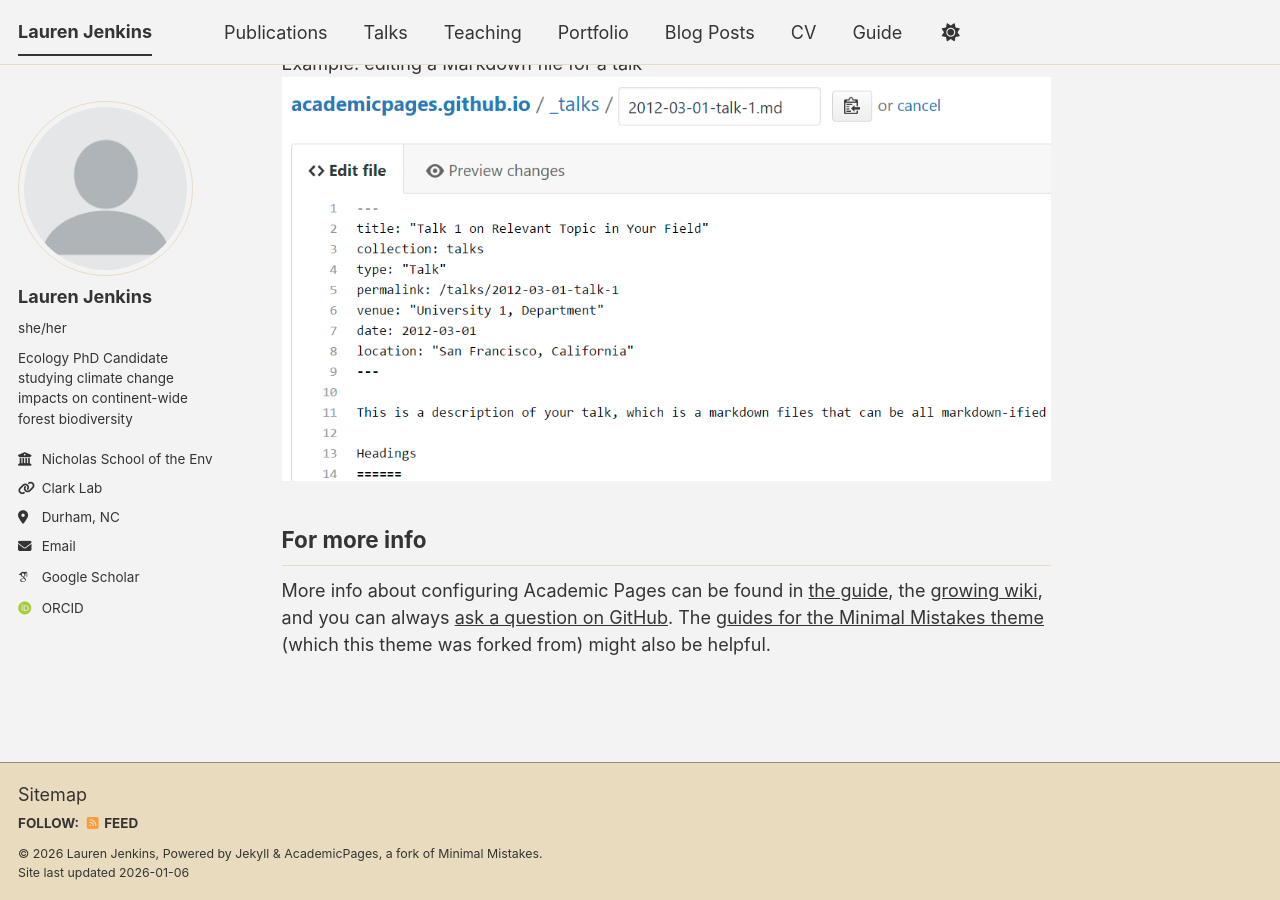
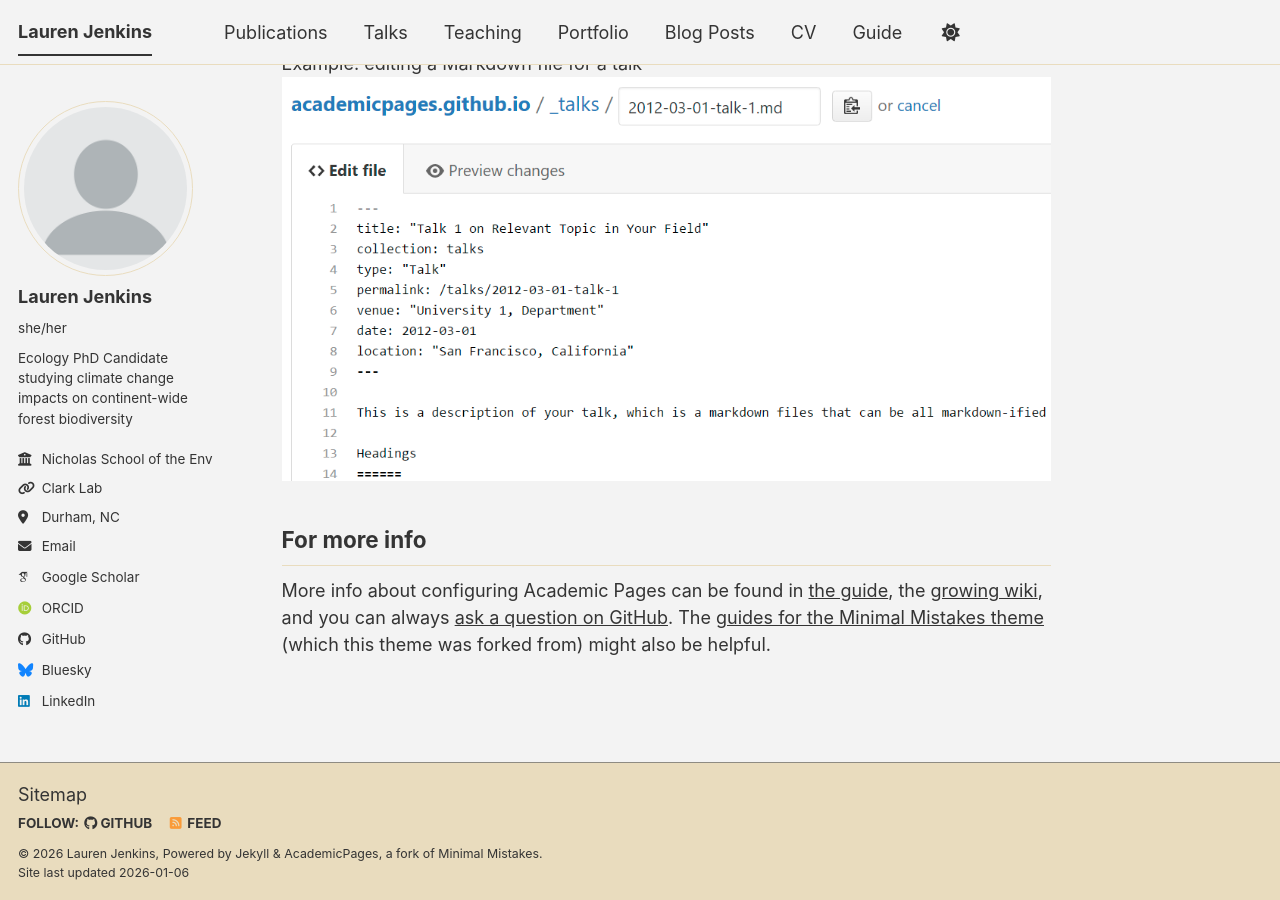
Before and after one commit to jenkinslauren/jenkinslauren.github.io, a Jekyll site: the page built from _pages/about.md, in a window 1280 px wide and 900 px high, scrolled down 2720 px. Built offline with Jekyll 4.4.1, drawn with Linux system fonts in a browser that asks for light colours; some web fonts are replaced; a script bundle is joined from its source files by our own code; library files that are not in the unit come from our copies; some of the changed lines change nothing that is shown.

Commit message:
Update _config.yml

```diff
--- a/_config.yml
+++ b/_config.yml
@@ -20,7 +20,7 @@ author:
   pronouns         : "she/her"
   bio              : "Ecology PhD Candidate studying climate change impacts on continent-wide forest biodiversity"
   employer         : "Nicholas School of the Environment at Duke University"
-  uri              : "[Clark Lab](https://sites.nicholas.duke.edu/clarklab/)"
+  uri              : https://sites.nicholas.duke.edu/clarklab/
   location         : "Durham, NC"
   email            : "lauren.jenkins@duke.edu"
 
@@ -43,13 +43,13 @@ author:
   bitbucket        : # Username - Update with your username on the site
   codepen          : # Username
   dribbble         : # Username
-  github           : # insert github
+  github           : jenkinslauren
   kaggle           : # Username
   stackoverflow    : # User number or user number and name (i.e., use "1" or "1/jeff-atwood")
 
   # Social media
   artstation       : # Username
-  bluesky          : # Replace this with you Bluesky username
+  bluesky          : laurenseestrees
   facebook         : # Username
   flickr           : # Username
   foursquare       : # Username
@@ -58,7 +58,7 @@ author:
   keybase          : # Username
   instagram        : # Username
   lastfm           : # Username
-  linkedin         : # Username
+  linkedin         : jenkins-lauren
   mastodon         : # URL
   medium           : # URL
   pinterest        : # Username
```
